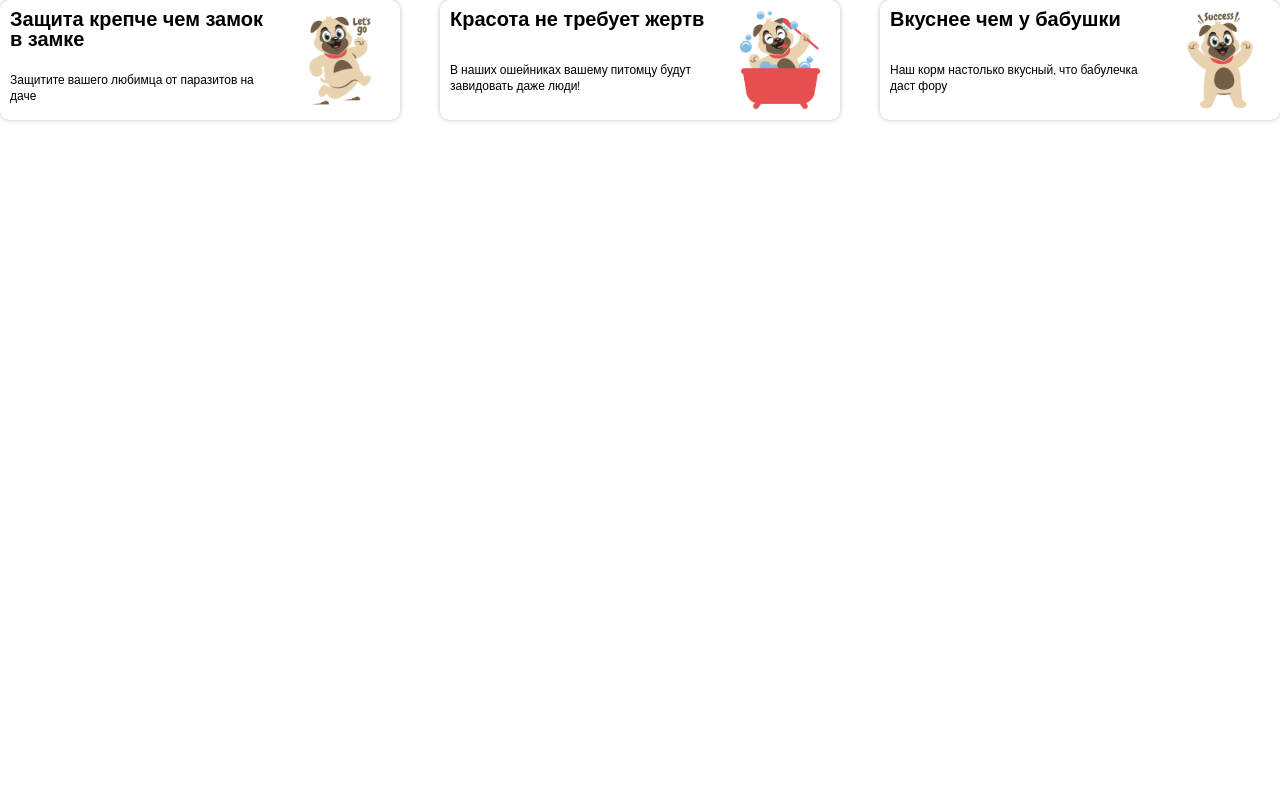
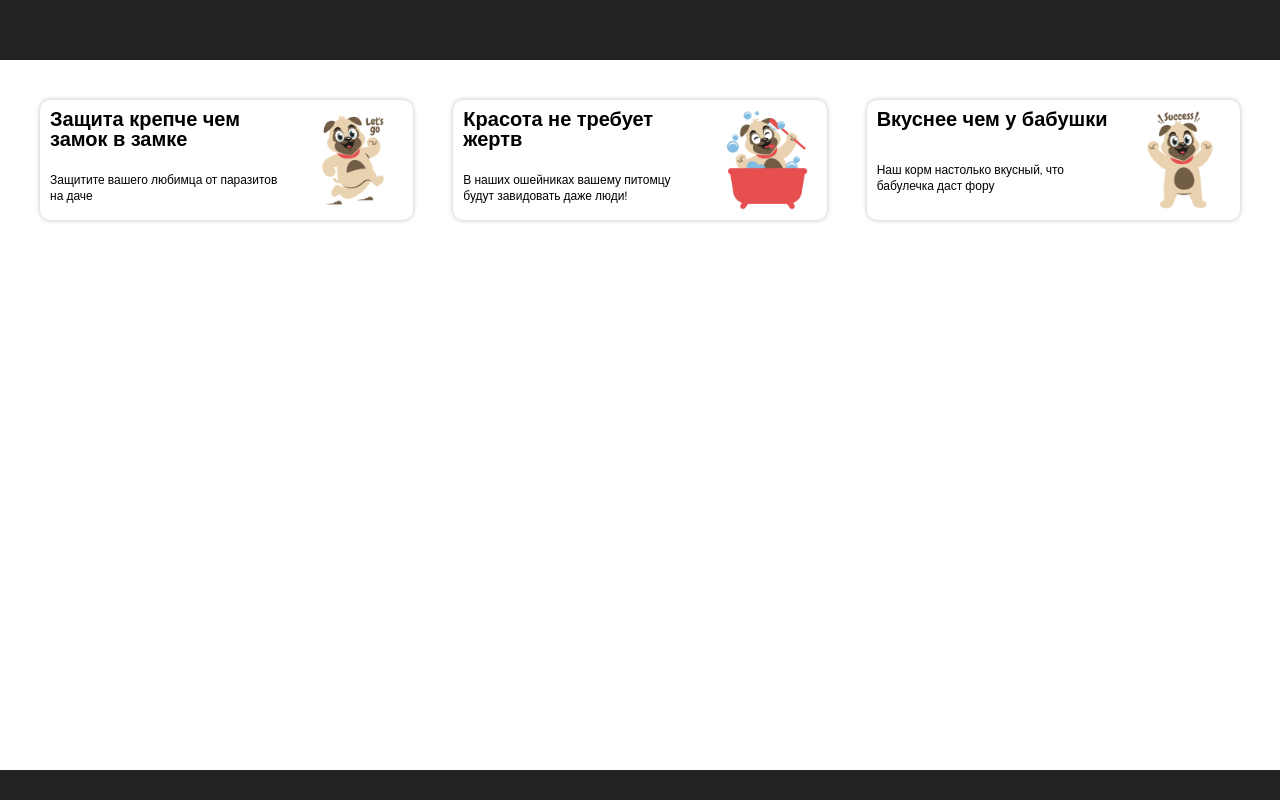
Before and after one commit to Lekso4ka/maxima_gamma_react, a React app: page / in a window 1280 px wide. Built offline with nearby package versions, Linux system fonts and the light colour scheme.

Commit message:
Сделали красоту для основной обёртки сайта

```diff
--- a/src/App.jsx
+++ b/src/App.jsx
@@ -3,9 +3,13 @@ import News from "./components/News/News";
 
 
 const App = () => {
-    return <>
-        <News/>
-    </>
+    return <div className="wrapper">
+        <header/>
+        <section>
+            <News/>
+        </section>
+        <footer/>
+    </div>
 }
 
 
--- a/src/index.scss
+++ b/src/index.scss
@@ -1,11 +1,25 @@
 html {
-	font-size: 20px;
+	font-size: 20px; // 1rem
 }
 
 
 body {
 	margin: 0;
 	font-family: "Nunito", "Arial", "Helvetica", sans-serif;
+}
+header, footer {
+	background-color: #222;
+}
+.wrapper {
+	display: grid;
+	grid-template-rows: 3rem 1fr 1.5rem;
+	min-height: 100vh;
+	&>section {
+		display: grid;
+		align-content: flex-start;
+		gap: 2rem;
+		padding: 2rem;
+	}
 }
 .red {
 	color: red;
```
